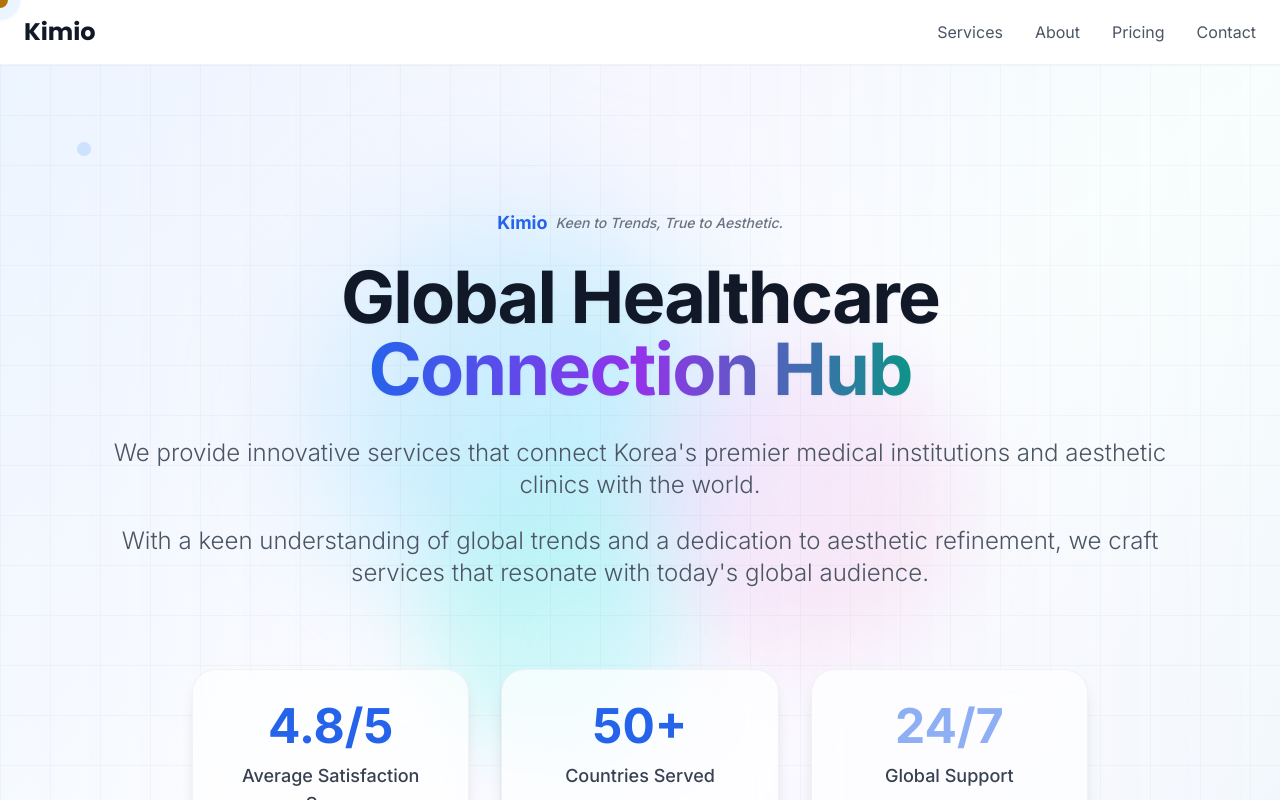
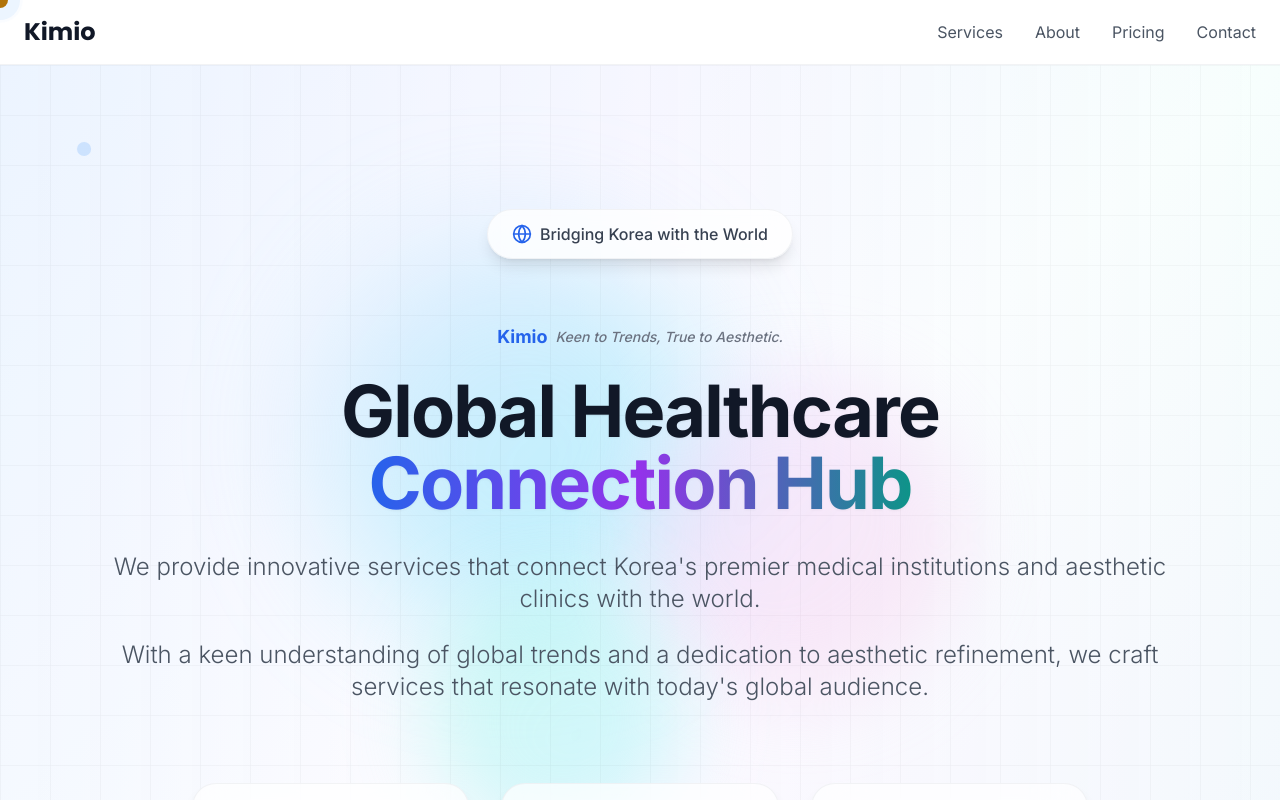
Before and after one commit to hi-jihyun-nam/stellar-web-welcome-site, a React (Vite) app: page / in a window 1280 px wide. Shown: the top 800 px of the page. Built offline with nearby package versions, Linux system fonts and the light colour scheme.

Commit message:
Reverted to commit cc014c79a63660d6d529d00325d7b13c32d6d1a6

```diff
--- a/src/components/Hero.tsx
+++ b/src/components/Hero.tsx
@@ -38,6 +38,12 @@ const Hero = () => {
       </div>
 
       <div className="relative z-10 text-center max-w-7xl mx-auto py-16">
+        {/* Badge */}
+        <div className="inline-flex items-center gap-2 px-6 py-3 bg-white/80 backdrop-blur-md border border-gray-200/50 rounded-full mb-16 animate-fade-in shadow-lg hover:shadow-xl transition-all duration-300">
+          <Globe className="w-5 h-5 text-blue-600" />
+          <span className="text-base font-medium text-gray-700">Bridging Korea with the World</span>
+        </div>
+
         {/* Main Title */}
         <div className="mb-20 animate-fade-in">
           <div className="flex items-center justify-center gap-2 mb-6">
```
